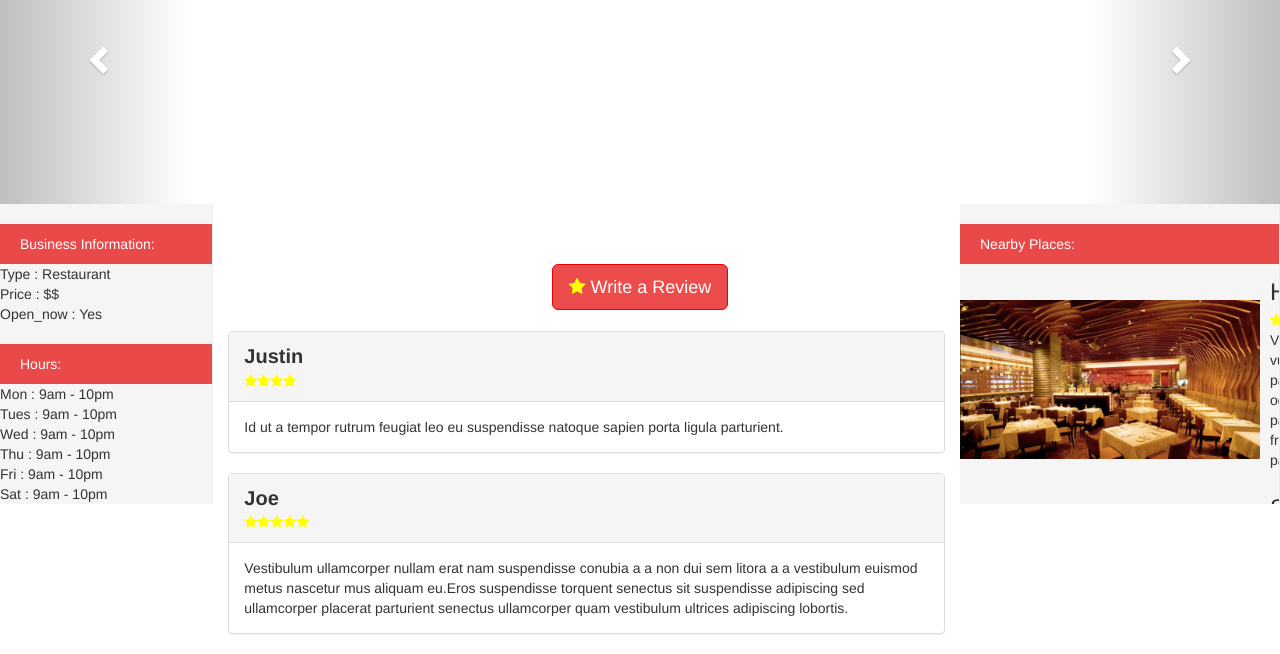
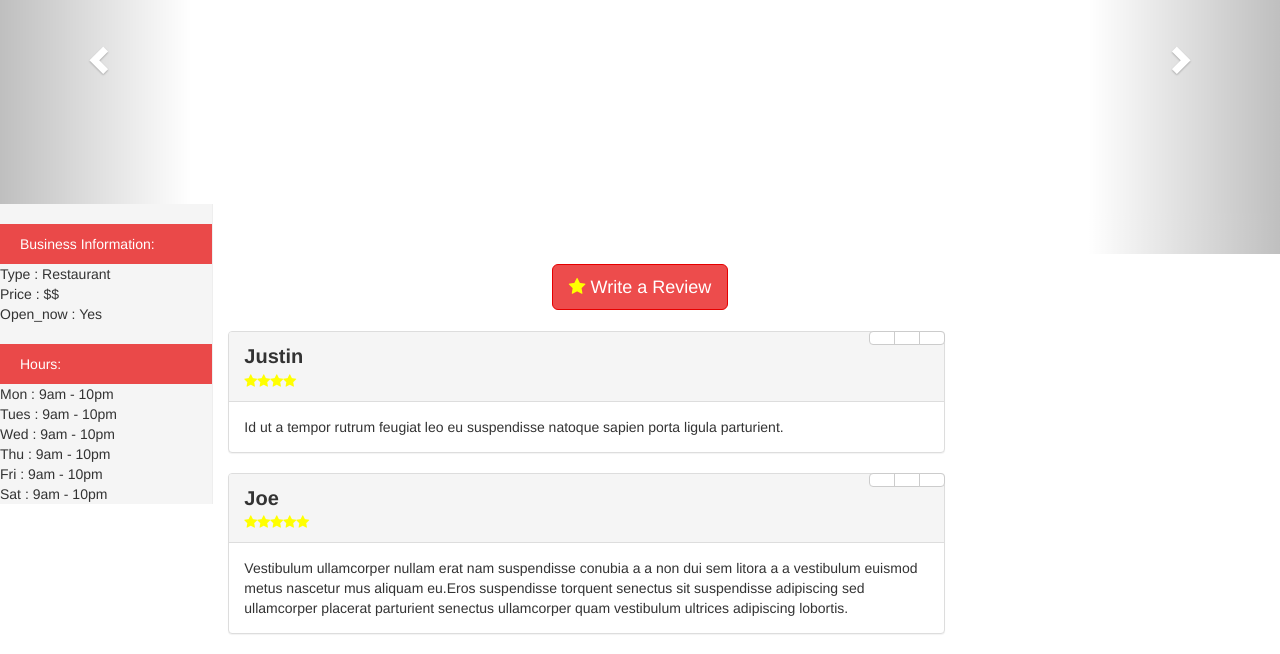
Before and after one commit to jnguyen3950/project-one, a plain HTML site: page restaurant.html in a window 1280 px wide. Shown: the part 296-950 px from the top of the page. Drawn offline with nearby package versions, Linux system fonts and the light colour scheme.

Commit message:
Tag button are generated; however, they are not displayed correctly. #8

```diff
--- a/js/restaurant.js
+++ b/js/restaurant.js
@@ -56,9 +56,9 @@ submit.addEventListener('click', function() {
 
 //Generate review blocks
 var index = 0;
+var reviewPosition = document.getElementById('userComment');
 function displayReview () {
   while (index < userComment.length) {
-    var reviewPosition = document.getElementById('userComment');
     var reviewPanel = document.createElement('div');
     reviewPanel.setAttribute('class', 'panel panel-default');
     var reviewPanelHeading = document.createElement('div');
@@ -76,9 +76,10 @@ function displayReview () {
       reviewStar.setAttribute('class', 'fa fa-star');
       breakLine.appendChild(reviewStar);
     }
-
     reviewPanelHeading.appendChild(breakLine);
     reviewPanel.appendChild(reviewPanelHeading);
+
+    addReviewTag(reviewPosition);
 
     var comment = document.createElement('div');
     comment.setAttribute('class', 'panel-body');
@@ -110,8 +111,66 @@ for (info in restaurantInfo[1]) {
   businessHours.appendChild(day);
 }
 
-var options = document.getElementById('option4');
-options.addEventListener('click', function() {
-  console.log('Like this!')
-})
-console.log(options);
+// <!-- review button -->
+// <div class="btn-group pull-right" data-toggle="buttons">
+//   <label class="btn btn-default">
+//     <input type="radio"><span class="fa fa-smile-o"> Funny</span>
+//   </label>
+//   <label class="btn btn-default">
+//     <input type="radio"><span class="fa fa-thumbs-o-up"> Helpful</span>
+//   </label>
+//   <label class="btn btn-default">
+//     <input type="radio"><span class="fa fa-thumbs-o-down"> Not Helpful</span>
+//   </label>
+// </div>
+
+function addReviewTag (targetNode) {
+  var tagSet = document.createElement('div');
+  tagSet.setAttribute('class', 'btn-group pull-right');
+  tagSet.setAttribute('data-toggle', 'buttons');
+
+  for (var i = 0; i < 3; i++) {
+    var tagLabel = document.createElement('label');
+    tagLabel.setAttribute('class', 'btn btn-default');
+
+    // Review tag button 1
+    if (i == 0) {
+      var tagButton1 = document.createElement('input');
+      tagButton1.setAttribute('type', 'radio');
+      var smile = document.createElement('span');
+      smile.setAttribute('class', 'fa fa-smile-o');
+      var smileText = document.createTextNode(' Funny');
+      smile.appendChild(smileText);
+      tagButton1.appendChild(smile);
+      tagLabel.appendChild(tagButton1);
+      tagSet.appendChild(tagLabel);
+    }
+
+    // Review tag button 2
+    if (i == 1) {
+      var tagButton2 = document.createElement('input');
+      tagButton2.setAttribute('type', 'radio');
+      var thumbsUp = document.createElement('span');
+      thumbsUp.setAttribute('class', 'fa fa-thumbs-o-up');
+      var thumbsUpText = document.createTextNode(' Helpful');
+      thumbsUp.appendChild(thumbsUpText);
+      tagButton2.appendChild(thumbsUp);
+      tagLabel.appendChild(tagButton2);
+      tagSet.appendChild(tagLabel);
+    }
+
+    // Review tag button 3
+    if (i == 2) {
+      var tagButton3 = document.createElement('input');
+      tagButton3.setAttribute('type', 'radio');
+      var thumbsDown = document.createElement('span');
+      thumbsDown.setAttribute('class', 'fa fa-thumbs-o-down');
+      var thumbsDownText = document.createTextNode(' Not Helpful');
+      thumbsDown.appendChild(thumbsDownText);
+      tagButton3.appendChild(thumbsDown);
+      tagLabel.appendChild(tagButton3);
+      tagSet.appendChild(tagLabel);
+    }
+  }
+  targetNode.appendChild(tagSet);
+}
--- a/restaurant.html
+++ b/restaurant.html
@@ -6,7 +6,7 @@
   <link rel="stylesheet" href="https://maxcdn.bootstrapcdn.com/font-awesome/4.5.0/css/font-awesome.min.css">
   <link rel="stylesheet" href="css/dashboard.css">
   <link rel="stylesheet" href="css/default.css">
-  <link rel="stylesheet" href="css/navbar.css">
+  <!-- <link rel="stylesheet" href="css/navbar.css"> -->
 </head>
 <body>
   <!-- Fixed navbar -->
@@ -58,15 +58,15 @@
   <div class="container" id="searchBlock"></div>
 
   <!-- review button -->
-  <div class="btn-group pull-right" data-toggle="buttons" id="option4">
+  <div class="btn-group pull-right" data-toggle="buttons">
     <label class="btn btn-default">
-      <input type="radio" name="options" id="option1" autocomplete="off"><span class="fa fa-smile-o"> Funny</span>
+      <input type="radio"><span class="fa fa-smile-o"> Funny</span>
     </label>
     <label class="btn btn-default">
-      <input type="radio" name="options" id="option2" autocomplete="off"><span class="fa fa-thumbs-o-up"> Helpful</span>
+      <input type="radio"><span class="fa fa-thumbs-o-up"> Helpful</span>
     </label>
     <label class="btn btn-default">
-      <input type="radio" name="options" id="option3" autocomplete="off"><span class="fa fa-thumbs-o-down"> Not Helpful</span>
+      <input type="radio"><span class="fa fa-thumbs-o-down"> Not Helpful</span>
     </label>
   </div>
 
@@ -170,9 +170,11 @@
         </ul>
       </div>
       <!-- Review boxes -->
-      <div class="col-md-7 col-md-offset-2" id="userComment"></div>
+      <div class="col-md-7 col-md-offset-2" id="userComment">
+      </div>
+
       <!-- Right side bar -->
-      <div id="rightSidebar" class="col-md-3 col-md-offset-9 hidden-sm sidebar">
+      <div id="rightSidebar" class="col-md-3 col-md-offset-9 hidden-sm sidebar hidden">
         <ul class="nav nav-sidebar" id="mediaBlock">
           <li class="active"><a>Nearby Places:</a></li>
         </ul>
```
Also changed, not shown: index.html (+2 -2 lines).
